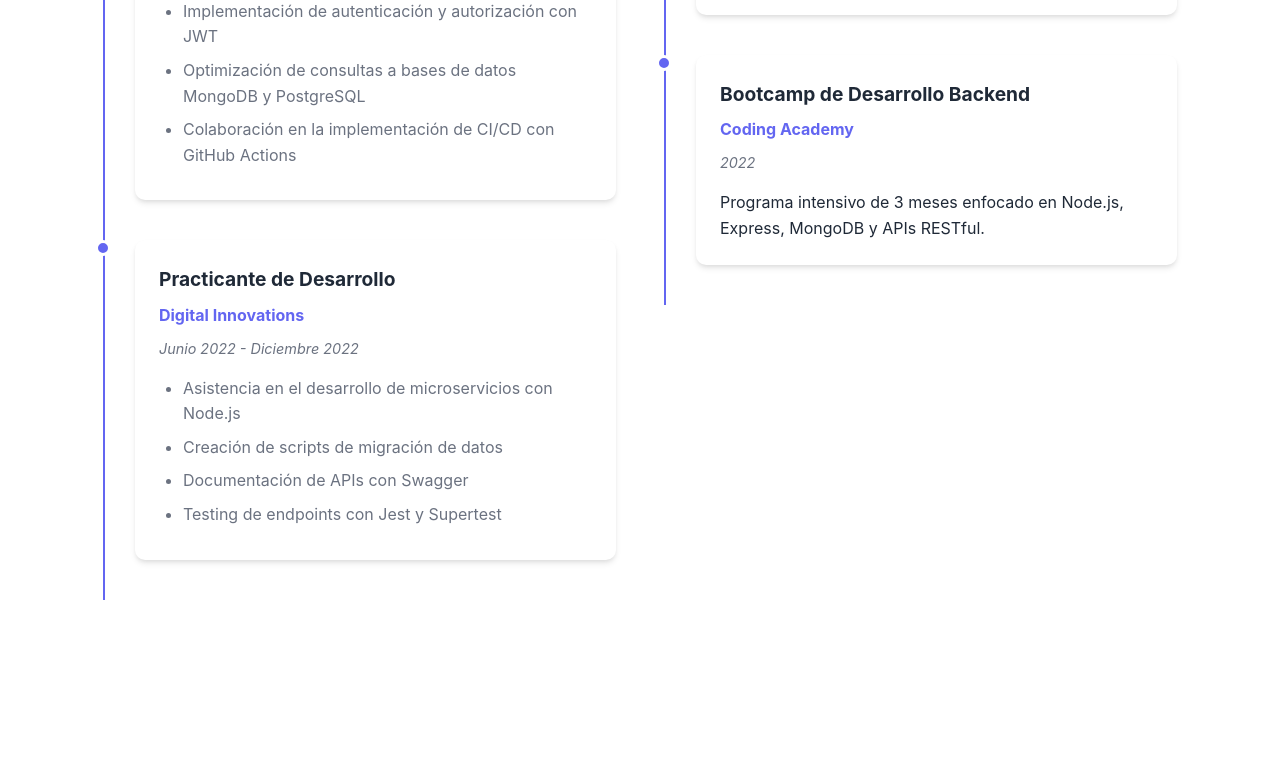
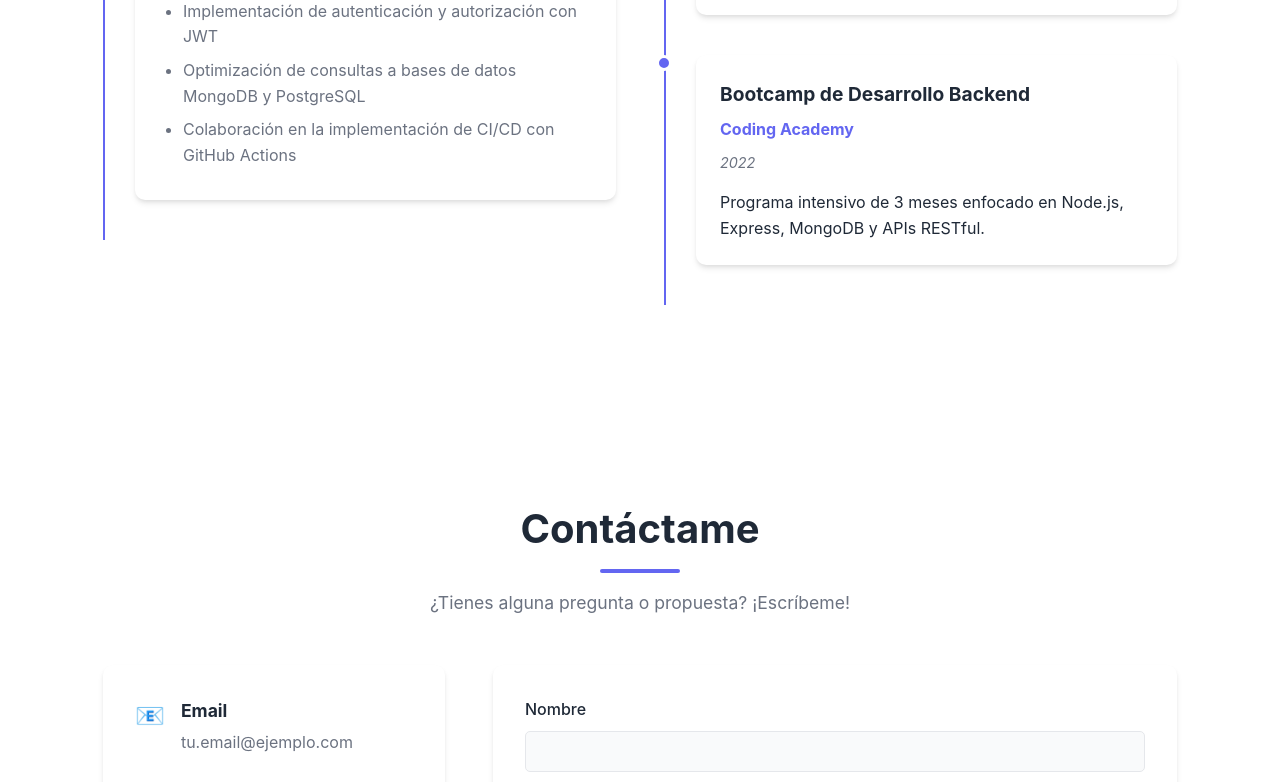
Before and after one commit to YisethVelez000/PortafolioAlisonPuerta, a React (Vite) app: page / in a window 1280 px wide. Shown: the part 3284-4066 px from the top of the page. Built offline with nearby package versions, Linux system fonts and the light colour scheme.

Commit message:
feat: remove HeroSocialLinks component and related styles; update Experience section

```diff
--- a/src/components/Experience.tsx
+++ b/src/components/Experience.tsx
@@ -28,18 +28,6 @@ const Experience = () => {
         "Implementación de autenticación y autorización con JWT",
         "Optimización de consultas a bases de datos MongoDB y PostgreSQL",
         "Colaboración en la implementación de CI/CD con GitHub Actions",
-      ],
-    },
-    {
-      id: 2,
-      title: "Practicante de Desarrollo",
-      company: "Digital Innovations",
-      period: "Junio 2022 - Diciembre 2022",
-      description: [
-        "Asistencia en el desarrollo de microservicios con Node.js",
-        "Creación de scripts de migración de datos",
-        "Documentación de APIs con Swagger",
-        "Testing de endpoints con Jest y Supertest",
       ],
     },
   ]
```
Also changed, not shown: src/components/HeroSocialLinks.tsx (deleted, +0 -22 lines), src/styles/HeroSocialLinks.css (deleted), 1 other file (tests, documents, lock files or other folders).
